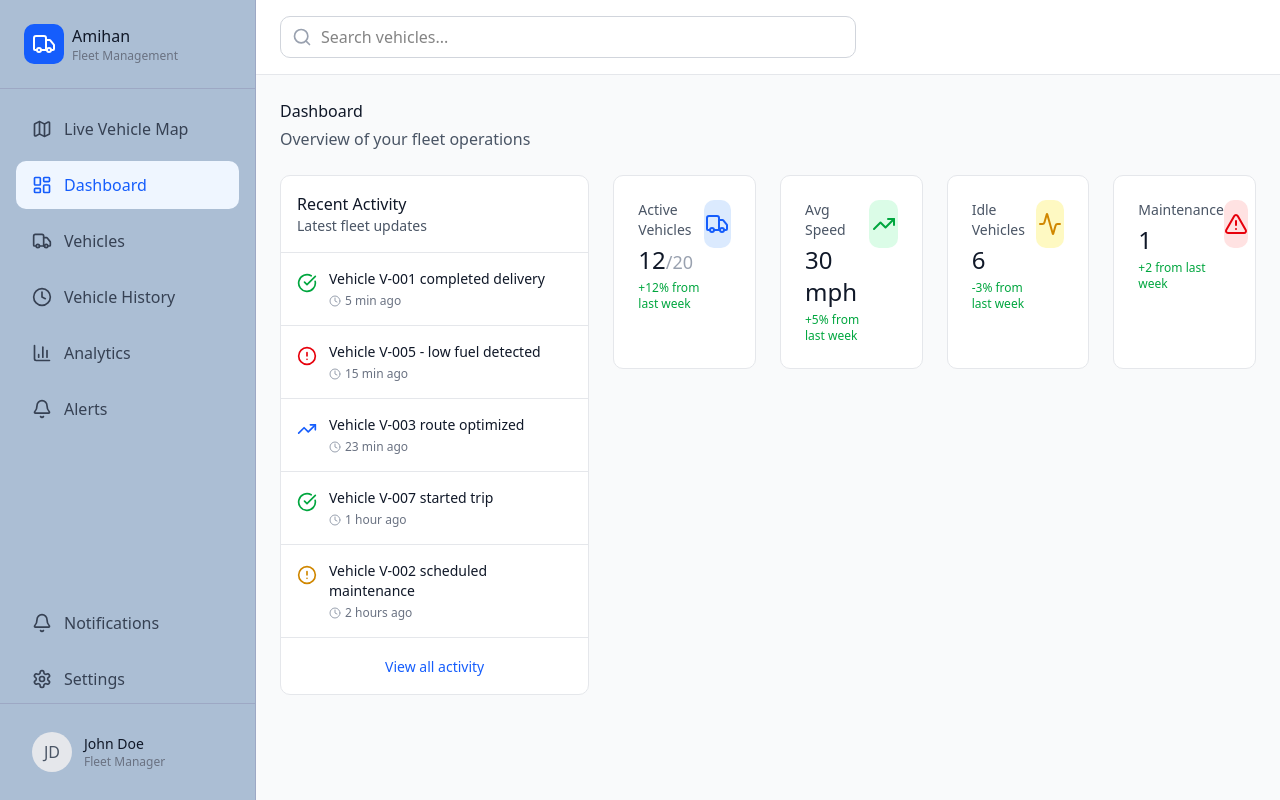
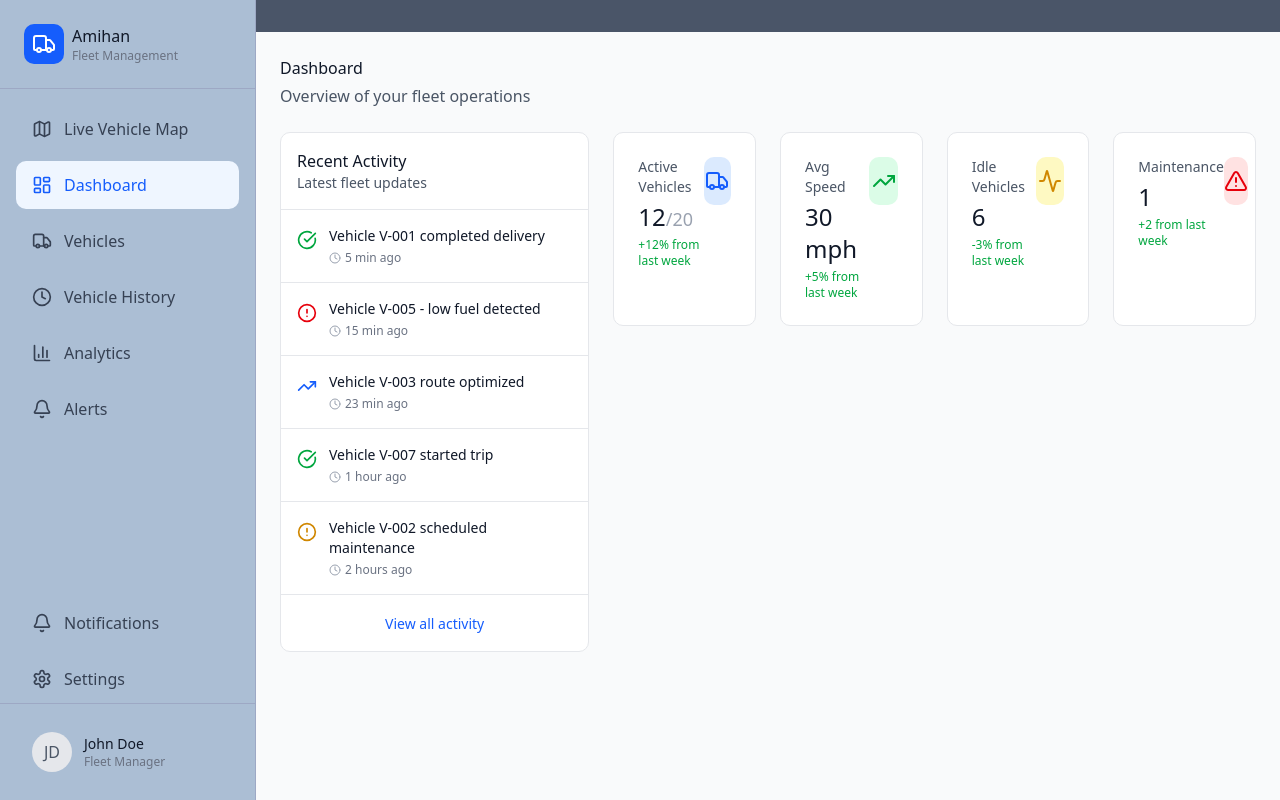
Before and after one commit to swayswede-oss/Amihan, a React (Vite) app: page / in a window 1280 px wide. Both pictures are taken after typing "Sample", "Sample123" into the empty fields and a click on the button "Log In". Built offline with nearby package versions, Linux system fonts and the light colour scheme.

Commit message:
Remove search bar from header and apply dark grey background

```diff
--- a/src/components/Header.tsx
+++ b/src/components/Header.tsx
@@ -1,4 +1,4 @@
-import { Search, Menu } from 'lucide-react';
+import { Menu } from 'lucide-react';
 
 type HeaderProps = {
   onMenuClick: () => void;
@@ -6,27 +6,15 @@ type HeaderProps = {
 
 export function Header({ onMenuClick }: HeaderProps) {
   return (
-    <header className="bg-white border-b border-gray-200 px-4 lg:px-6 py-3 lg:py-4">
+    <header className="px-4 lg:px-6 py-3 lg:py-4" style={{ backgroundColor: '#4a5568' }}>
       <div className="flex items-center justify-between gap-4">
         {/* Mobile menu button */}
         <button
           onClick={onMenuClick}
-          className="lg:hidden p-2 text-gray-600 hover:bg-gray-100 rounded-lg"
+          className="lg:hidden p-2 text-gray-300 hover:text-white rounded-lg"
         >
           <Menu className="w-5 h-5" />
         </button>
-
-        <div className="flex-1 max-w-xl">
-          <div className="relative">
-            <Search className="absolute left-3 top-1/2 -translate-y-1/2 w-4 h-4 lg:w-5 lg:h-5 text-gray-400" />
-            <input
-              type="text"
-              placeholder="Search vehicles..."
-              className="w-full pl-9 lg:pl-10 pr-4 py-2 text-sm lg:text-base border border-gray-300 rounded-lg focus:outline-none focus:ring-2 focus:ring-blue-500 focus:border-transparent"
-            />
-          </div>
-        </div>
-
       </div>
     </header>
   );
```
